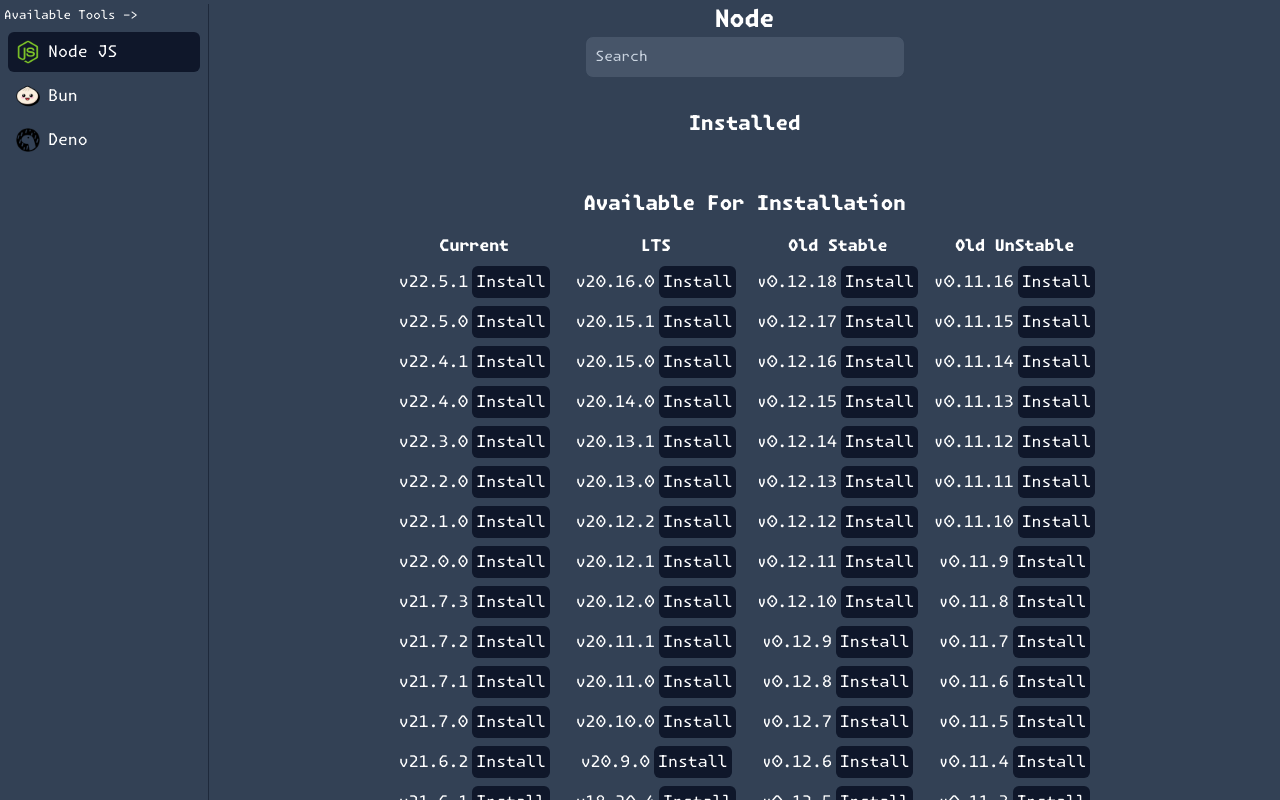
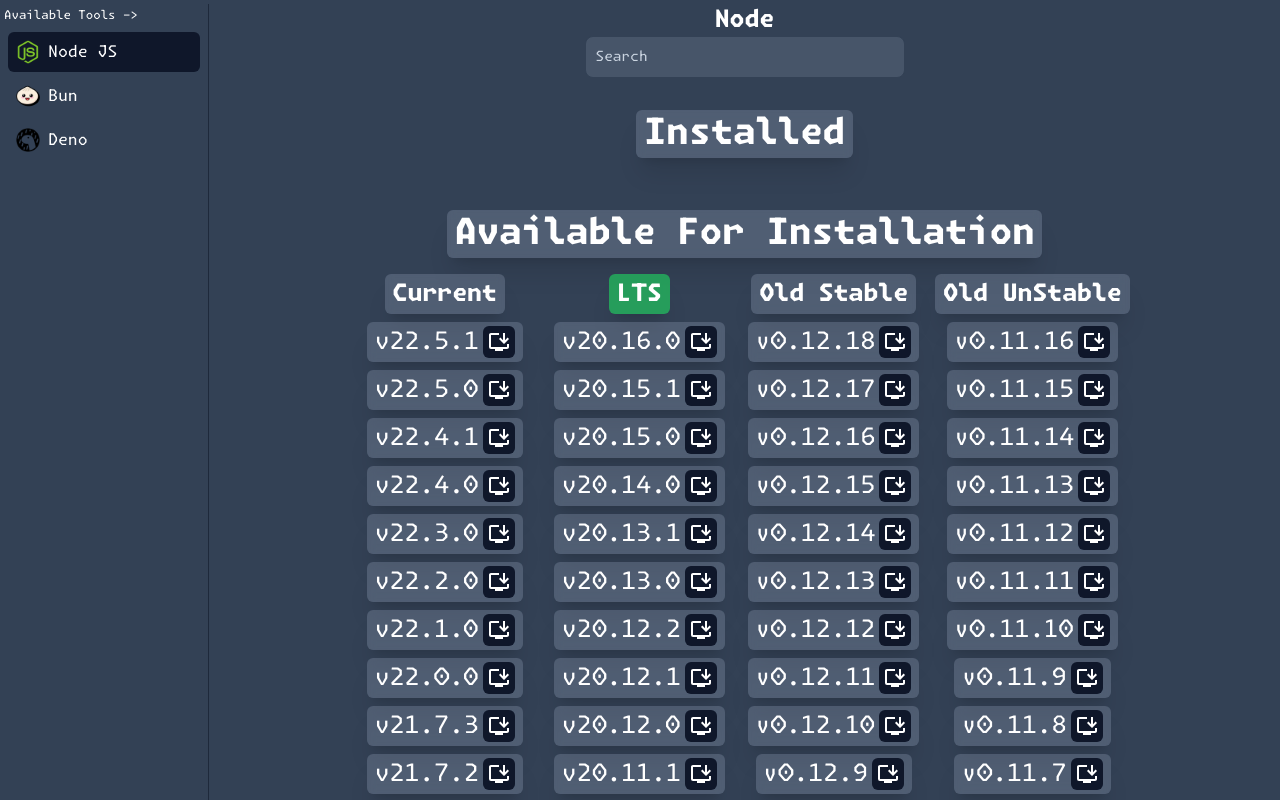
Before and after one commit to Ulrich-Tonmoy/vm, a React (Vite) app: page / in a window 1280 px wide. Both pictures are taken after a click on the element "Node JS". Built offline with nearby package versions, Linux system fonts and the light colour scheme.

Commit message:
style: installed and available list style updated

```diff
--- a/src/components/body/Available.tsx
+++ b/src/components/body/Available.tsx
@@ -6,6 +6,7 @@
 import { useAtomValue, useSetAtom } from "jotai";
 import { useEffect, useState } from "react";
 import { NodeVersionListModel } from "@/libs";
+import { MdInstallDesktop } from "react-icons/md";
 
 export const Available = () => {
   const loadNodeVersion = useSetAtom(loadNodeVersionAtom);
@@ -31,49 +32,75 @@
   return (
     <div className="flex flex-col items-center justify-center mt-5">
       <title>{selectedTool}</title>
-      <div className="mb-4 text-xl font-black">Available For Installation</div>
+      <div className="p-1 px-2 mb-4 text-xl font-black rounded-md shadow-xl md:text-4xl backdrop-blur-sm bg-slate-400/30">
+        Available For Installation
+      </div>
       <div className="flex justify-between gap-4">
         <div className="flex flex-col items-center space-y-2">
-          <div className="font-black">Current</div>
+          <div className="p-1 px-2 text-sm font-black rounded-md shadow-xl lg:text-2xl backdrop-blur-sm bg-slate-400/30">
+            Current
+          </div>
           {currentVersions.map((v, i) => (
-            <div key={i}>
+            <div
+              key={i}
+              className="flex flex-wrap items-center justify-center p-1 px-2 text-sm rounded-md shadow-xl lg:text-2xl backdrop-blur-sm bg-slate-400/30"
+            >
               {v.version}
-              <button className="p-1 ml-1 rounded-md hover:bg-slate-600 bg-slate-900">
-                Install
-              </button>
+              <MdInstallDesktop
+                className="p-1 ml-1 rounded-md hover:bg-slate-600 bg-slate-900 size-8"
+                title="Install"
+              />
             </div>
           ))}
         </div>
         <div className="flex flex-col items-center space-y-2">
-          <div className="font-black">LTS</div>
+          <div className="p-1 px-2 text-sm font-black rounded-md shadow-xl lg:text-2xl backdrop-blur-sm bg-green-500/70 ">
+            LTS
+          </div>
           {ltsVersions.map((v, i) => (
-            <div key={i}>
+            <div
+              key={i}
+              className="flex flex-wrap items-center justify-center p-1 px-2 text-sm rounded-md shadow-xl lg:text-2xl backdrop-blur-sm bg-slate-400/30"
+            >
               {v.version}
-              <button className="p-1 ml-1 rounded-md hover:bg-slate-600 bg-slate-900">
-                Install
-              </button>
+              <MdInstallDesktop
+                className="p-1 ml-1 rounded-md hover:bg-slate-600 bg-slate-900 size-8"
+                title="Install"
+              />
             </div>
           ))}
         </div>
         <div className="flex flex-col items-center space-y-2">
-          <div className="font-black">Old Stable</div>
+          <div className="p-1 px-2 text-sm font-black rounded-md shadow-xl lg:text-2xl backdrop-blur-sm bg-slate-400/30">
+            Old Stable
+          </div>
           {stableVersions.map((v, i) => (
-            <div key={i}>
+            <div
+              key={i}
+              className="flex flex-wrap items-center justify-center p-1 px-2 text-sm rounded-md shadow-xl lg:text-2xl backdrop-blur-sm bg-slate-400/30"
+            >
               {v.version}
-              <button className="p-1 ml-1 rounded-md hover:bg-slate-600 bg-slate-900">
-                Install
-              </button>
+              <MdInstallDesktop
+                className="p-1 ml-1 rounded-md hover:bg-slate-600 bg-slate-900 size-8"
+                title="Install"
+              />
             </div>
           ))}
         </div>
         <div className="flex flex-col items-center space-y-2">
-          <div className="font-black">Old UnStable</div>
+          <div className="p-1 px-2 text-sm font-black rounded-md shadow-xl lg:text-2xl backdrop-blur-sm bg-slate-400/30">
+            Old UnStable
+          </div>
           {unStableVersions.map((v, i) => (
-            <div key={i}>
+            <div
+              key={i}
+              className="flex flex-wrap items-center justify-center p-1 px-2 text-sm rounded-md shadow-xl lg:text-2xl backdrop-blur-sm bg-slate-400/30"
+            >
               {v.version}
-              <button className="p-1 ml-1 rounded-md hover:bg-slate-600 bg-slate-900">
-                Install
-              </button>
+              <MdInstallDesktop
+                className="p-1 ml-1 rounded-md hover:bg-slate-600 bg-slate-900 size-8"
+                title="Install"
+              />
             </div>
           ))}
         </div>
--- a/src/components/body/Installed.tsx
+++ b/src/components/body/Installed.tsx
@@ -1,3 +1,6 @@
+import { ImCheckboxChecked } from "react-icons/im";
+import { RiUninstallFill } from "react-icons/ri";
+
 interface InstalledProps {
   active: string;
   installed: string[];
@@ -6,21 +9,28 @@
 export const Installed = ({ active, installed }: InstalledProps) => {
   return (
     <div className="flex flex-col items-center p-4">
-      <div className="mb-4 text-xl font-black">Installed</div>
-      <div className="flex flex-wrap items-center justify-center gap-2 ml-8 space-y-2 md:m-0">
+      <div className="p-1 px-2 mb-4 text-xl font-black rounded-md shadow-xl md:text-4xl backdrop-blur-sm bg-slate-400/30">
+        Installed
+      </div>
+      <div className="flex flex-wrap items-center justify-center gap-2 ml-8 md:m-0">
         {installed.map((i) => (
-          <div key={i}>
+          <div
+            key={i}
+            className="flex items-center justify-center p-1 px-2 text-sm rounded-md shadow-xl lg:text-2xl backdrop-blur-sm bg-slate-400/30"
+          >
             {i}
             {active === i ? (
-              <span className="ml-2 text-green-400">(Active)</span>
+              <ImCheckboxChecked className="ml-2 text-green-400 size-6" title="Active" />
             ) : (
               <>
-                <button className="p-1 ml-2 rounded-md hover:bg-slate-600 bg-slate-900">
-                  Use
-                </button>
-                <button className="p-1 ml-2 rounded-md hover:bg-rose-900 bg-rose-500">
-                  Uninstall
-                </button>
+                <ImCheckboxChecked
+                  className="ml-2 cursor-pointer bg-slate-500 hover:text-slate-600 text-slate-900 size-6"
+                  title="Use"
+                />
+                <RiUninstallFill
+                  className="ml-2 cursor-pointer hover:text-rose-900 text-rose-500 size-6"
+                  title="Uninstall"
+                />
               </>
             )}
           </div>
```
